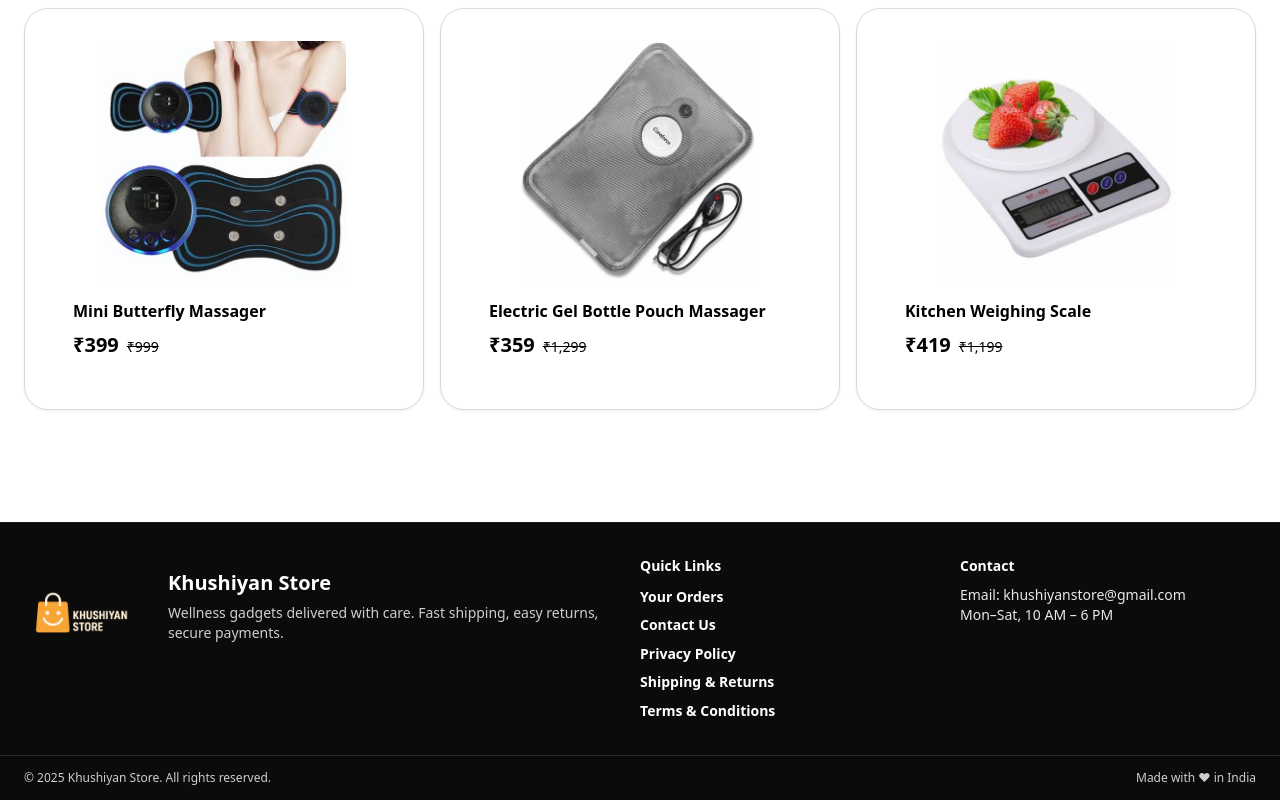
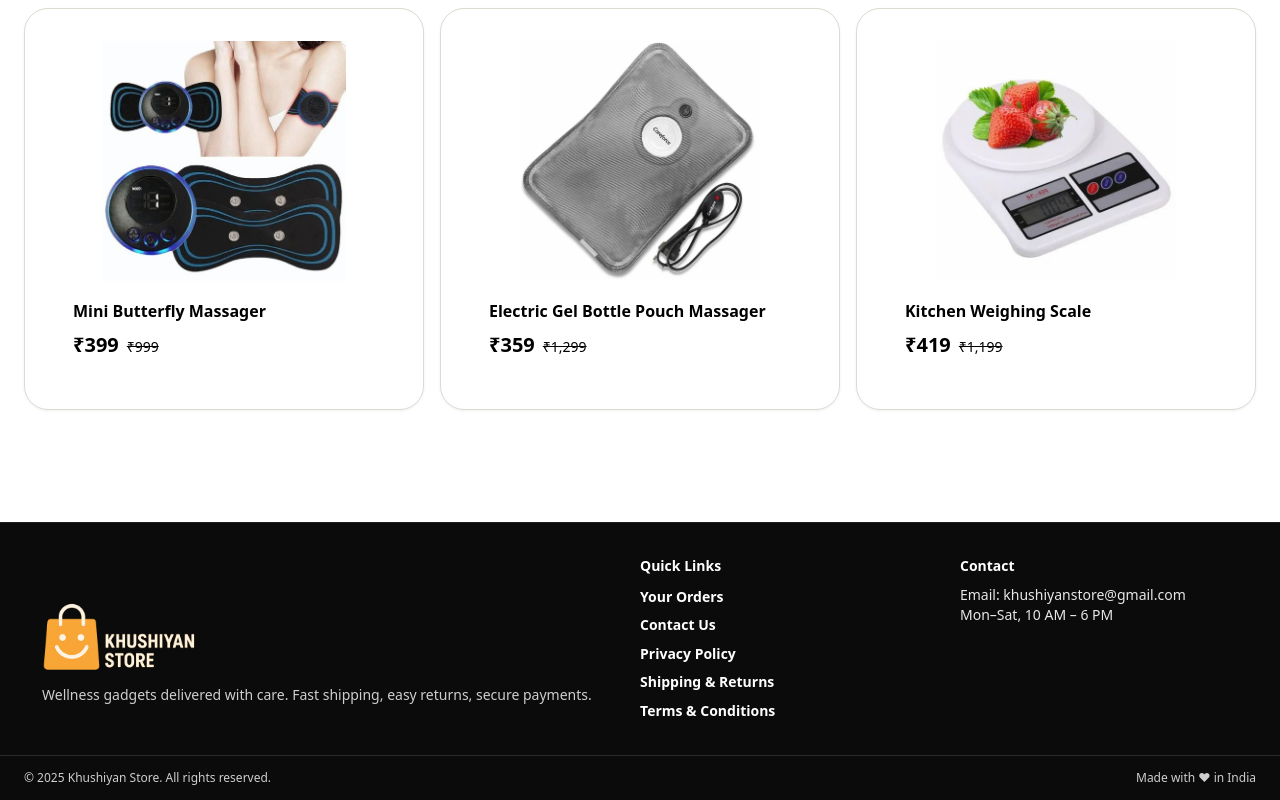
Before and after one commit to ritishsharma69/dship-app, a React (Vite) app in the folder my-app/: page / in a window 1280 px wide. Shown: the part 1231-2031 px from the top of the page. Built offline with nearby package versions, Linux system fonts and the light colour scheme.

Commit message:
Footer: increase logo size to 185px and keep text pinned bottom-left

```diff
--- a/my-app/src/pages/SimpleHomePage.tsx
+++ b/my-app/src/pages/SimpleHomePage.tsx
@@ -157,13 +157,14 @@ export default function SimpleHomePage() {
       {/* Footer */}
       <Box component="footer" sx={{ mt: 6, color: '#fff', backgroundColor: '#0b0b0b', borderTop: '1px solid rgba(255,255,255,0.08)' }}>
         <Container sx={{ py: 4, display: 'grid', gridTemplateColumns: { xs: '1fr', sm: '1fr 1fr', md: '2fr 1fr 1fr' }, gap: 3, alignItems: 'start' }}>
-          <Box sx={{ position: 'relative', minHeight: 120, pl: { xs: 14, md: 18 } }}>
+          <Box sx={{ position: 'relative', minHeight: 150 }}>
             <Box component="img" src="/mainlogo.png" alt="Khushiyan Store"
-              sx={{ height: 32, width: 'auto', position: 'absolute', left: 0, top: 8, transform: 'scale(3.5)', transformOrigin: 'left top' }} />
-            <Typography variant="h6" sx={{ fontWeight: 900, mt: 1.5, mb: 0.5 }}>Khushiyan Store</Typography>
-            <Typography variant="body2" sx={{ opacity: 0.8, mt: 0.25 }}>
-              Wellness gadgets delivered with care. Fast shipping, easy returns, secure payments.
-            </Typography>
+              sx={{ height: 185, width: 'auto', position: 'absolute', left: 0, top: 0 }} />
+            <Box sx={{ position: 'absolute', left: { xs: 16, md: 18 }, bottom: 0, right: 0 }}>
+              <Typography variant="body2" sx={{ opacity: 0.8 }}>
+                Wellness gadgets delivered with care. Fast shipping, easy returns, secure payments.
+              </Typography>
+            </Box>
           </Box>
           <Box>
             <Typography variant="subtitle2" sx={{ fontWeight: 800, mb: 1 }}>Quick Links</Typography>
```
